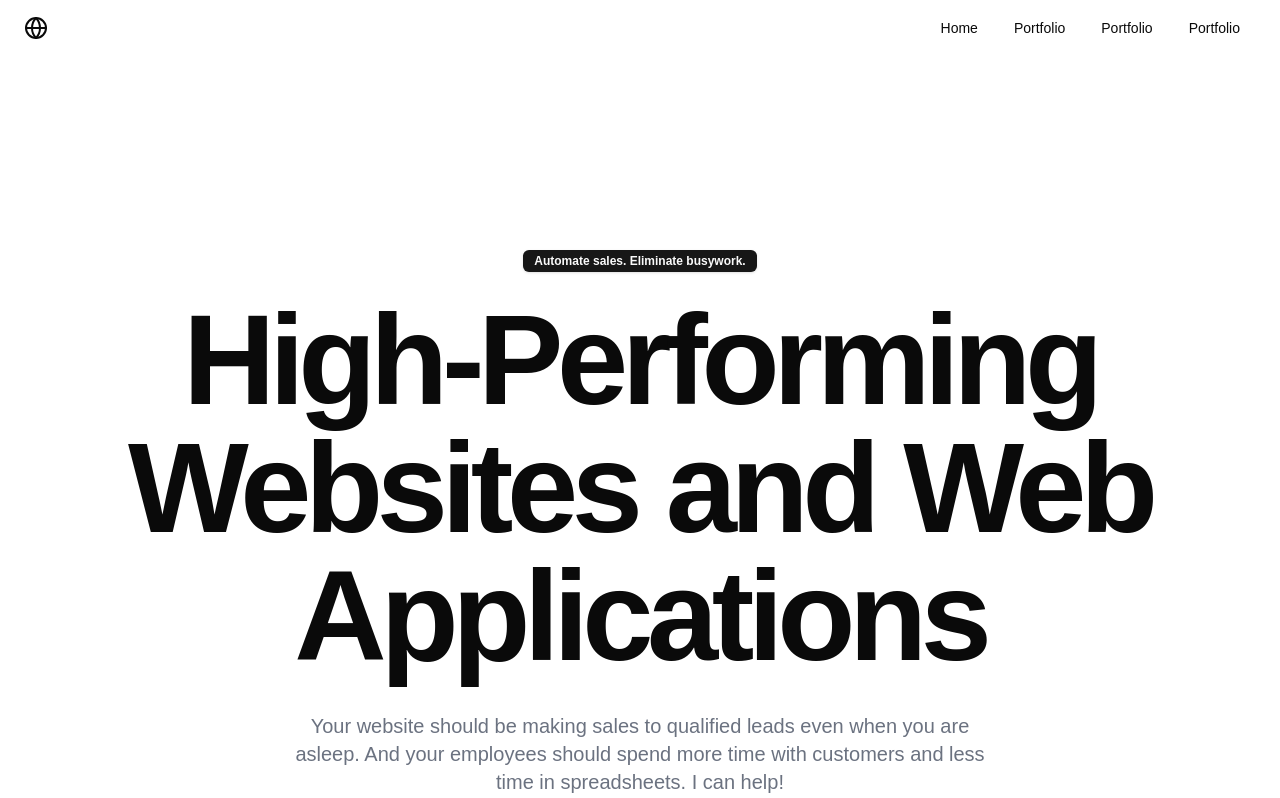
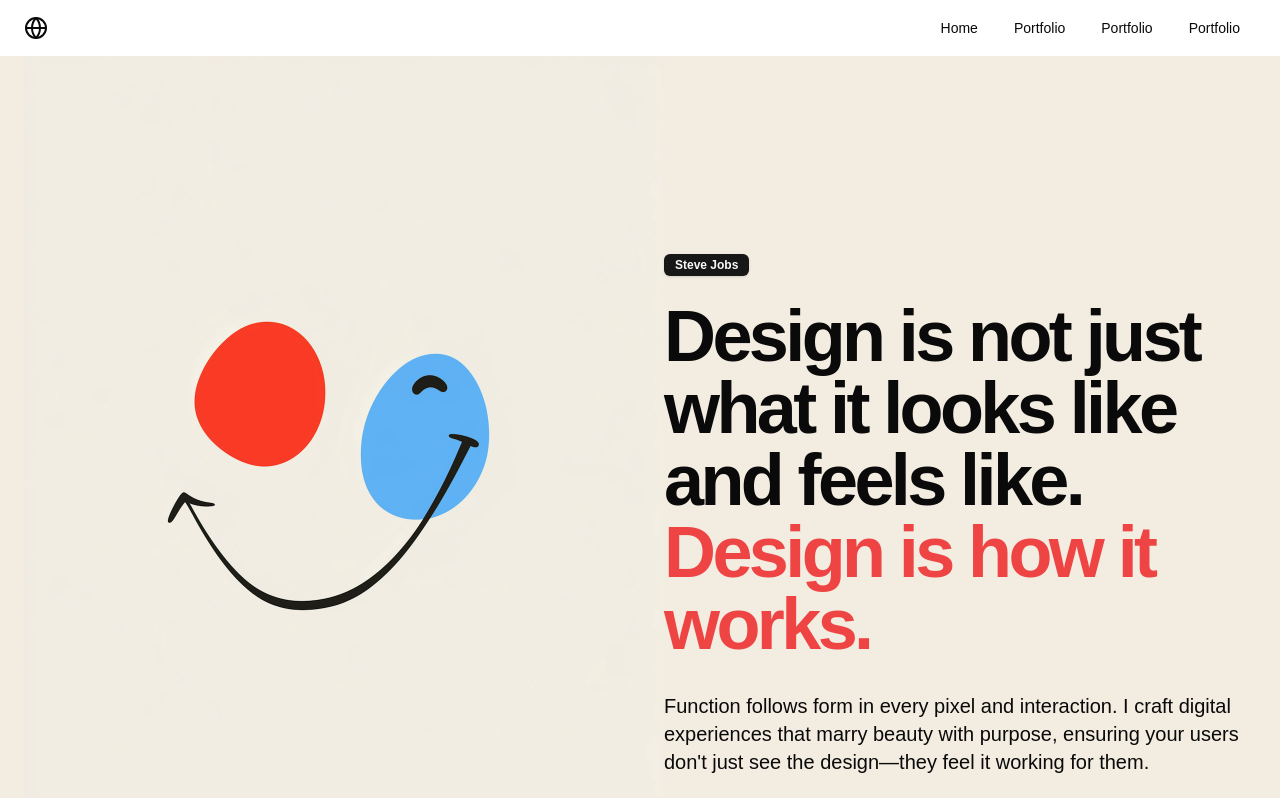
Before and after one commit to asvirts/andrew-virts, a Next.js app in the folder andrew/: page / in a window 1280 px wide. Shown: the top 798 px of the page. Built offline with nearby package versions, Linux system fonts and the light colour scheme.

Commit message:
Revamp homepage layout and navbar styling for enhanced user experience. Updated hero section with new content and background color, featuring a quote from Steve Jobs. Improved navbar with transparent background for better integration with the page design.

```diff
--- a/andrew/app/page.tsx
+++ b/andrew/app/page.tsx
@@ -77,23 +77,40 @@ export default function Home() {
     <div className="w-full">
       <main className="flex-1 flex flex-col w-full">
         {/* Hero */}
-        <section className="w-full py-12 md:py-24 lg:py-32 xl:py-48 flex flex-col justify-center items-center">
+        <section
+          className="w-full flex flex-col justify-center items-center"
+          style={{
+            backgroundColor: "#f2ece1"
+          }}
+        >
           <div className="container px-4 md:px-6">
-            <div className="flex flex-col items-center space-y-4 text-center">
+            <div className="flex flex-col lg:flex-row items-center space-y-4 text-center lg:pb-0 pb-16">
+              <Image
+                src="/images/Minimalist Smiling Face Design.jpeg"
+                alt="Visual Electric"
+                width={640}
+                height={960}
+              />
+              <div className="flex flex-col items-center lg:items-start space-y-4 text-center lg:text-left">
                 <div className="space-y-2">
-                <Badge>Automate sales. Eliminate busywork.</Badge>
-                <h1 className="text-5xl sm:text-6xl md:text-9xl font-bold tracking-tighter py-4">
-                  High-Performing Websites and Web Applications
+                  <Badge>Steve Jobs</Badge>
+                  <h1 className="text-5xl sm:text-6xl md:text-7xl font-bold tracking-tighter py-4 ">
+                    Design is not just what it looks like and feels like.{" "}
+                    <span className="text-red-500">
+                      Design is how it works.
+                    </span>
                   </h1>
-                <p className="mx-auto max-w-[700px] text-gray-500 text-lg sm:text-xl md:text-xl dark:text-gray-400 py-2">
-                  Your website should be making sales to qualified leads even
-                  when you are asleep. And your employees should spend more time
-                  with customers and less time in spreadsheets. I can help!
+                  <p className="max-w-[700px]  text-lg sm:text-xl md:text-xl dark:text-gray-400 py-2">
+                    Function follows form in every pixel and interaction. I
+                    craft digital experiences that marry beauty with purpose,
+                    ensuring your users don't just see the design—they feel it
+                    working for them.
                   </p>
                 </div>
-              <div className="space-x-4">
+                <div className="w-full space-x-4 flex gap-4 justify-center lg:justify-start">
                   <Button>Get Started</Button>
                   <Button variant="outline">Learn More</Button>
+                </div>
               </div>
             </div>
           </div>
--- a/andrew/components/local/Navbar.tsx
+++ b/andrew/components/local/Navbar.tsx
@@ -1,16 +1,16 @@
 import {
-  NavigationMenuLink,
   NavigationMenu,
   NavigationMenuItem,
+  NavigationMenuLink,
   NavigationMenuList,
   navigationMenuTriggerStyle
 } from "@/components/ui/navigation-menu"
+import { Globe } from "lucide-react"
 import Link from "next/link"
-import { Globe } from "lucide-react"
 
 export default function Navbar() {
   return (
-    <header className="px-4 lg:px-6 h-14 flex items-center justify-between w-full max-w-[1400px] mx-auto">
+    <header className="px-4 lg:px-6 h-14 flex items-center justify-between w-full max-w-[1400px] mx-auto bg-transparent">
       <Link className="flex items-center justify-center" href="#">
         <Globe className="h-6 w-6" />
         <span className="sr-only">Acme Web Design</span>
```
Also changed, not shown: andrew/public/images/Minimalist Smiling Face Design.jpeg (added). Lines whose indentation alone changed are shown as unchanged.
